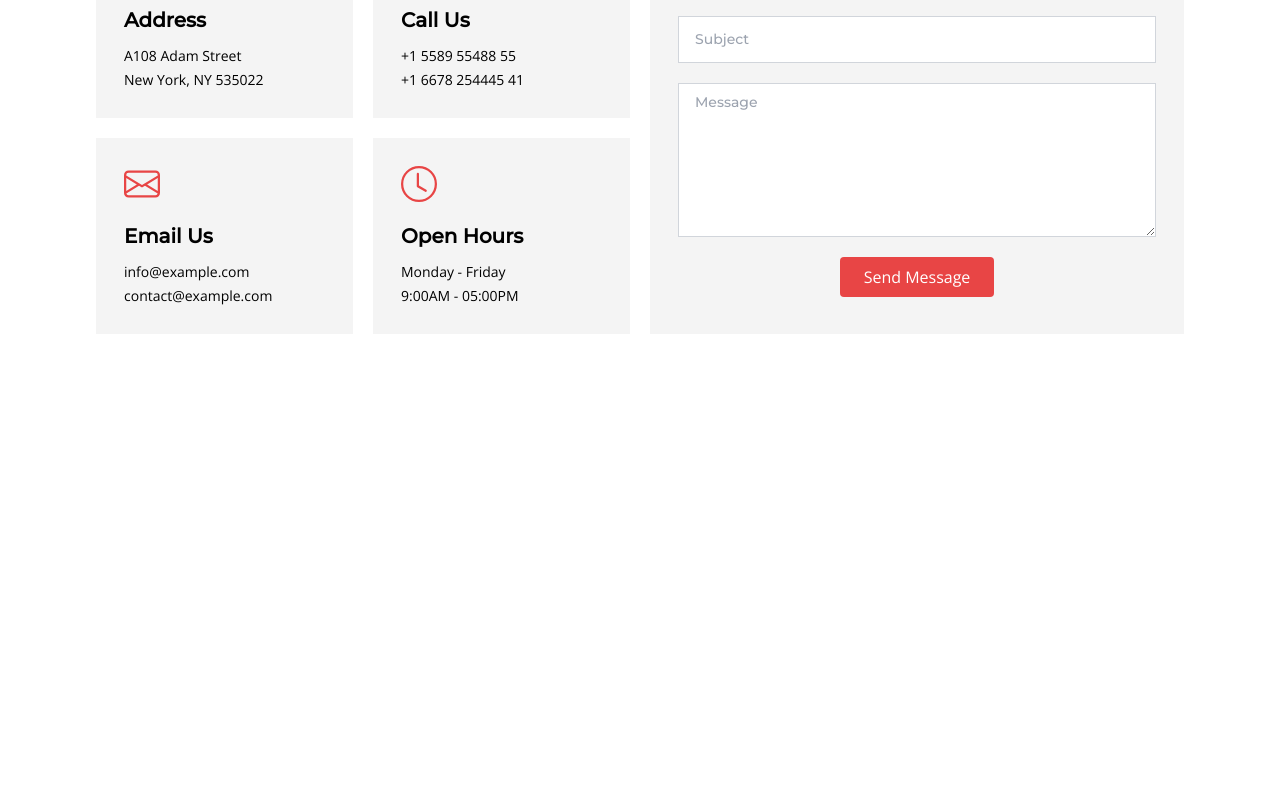
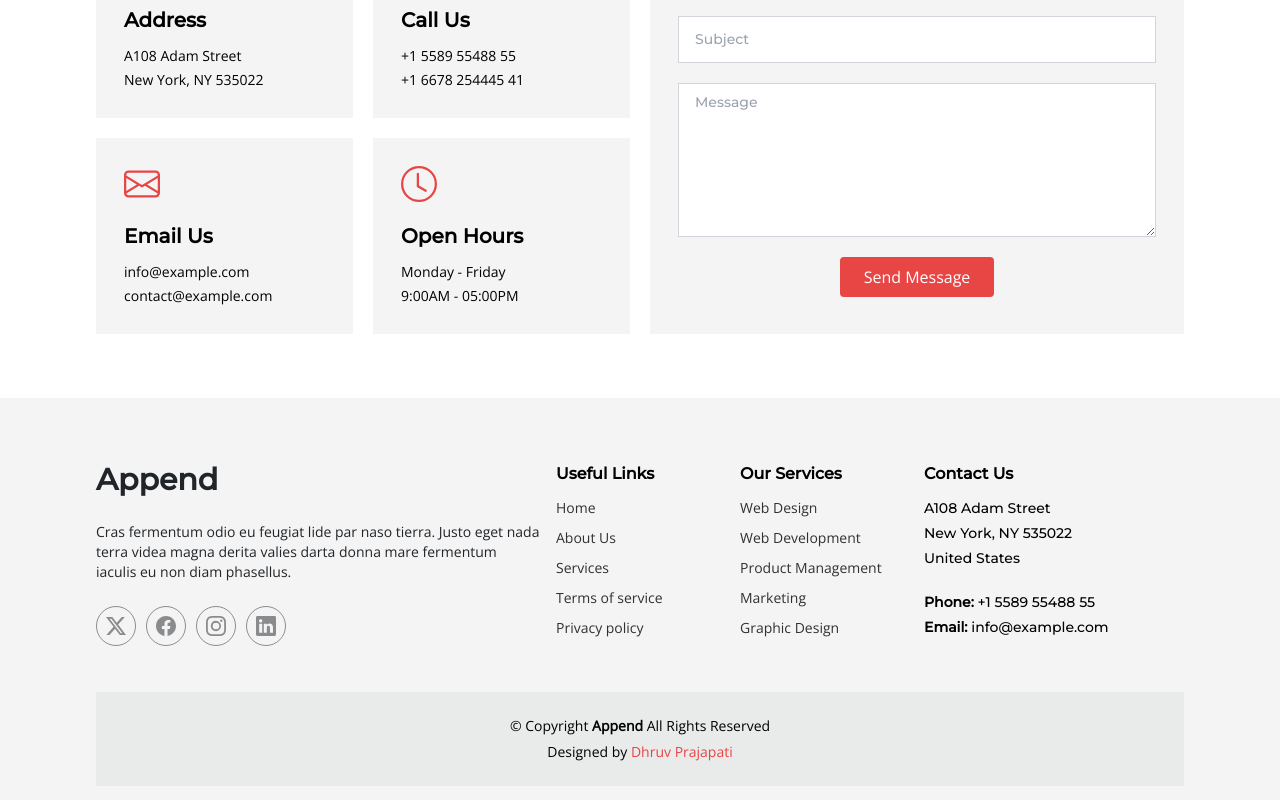
Before and after one commit to dhruv-p-prajapati/append-clone-react-tailwind, a React (Vite) app: page / in a window 1280 px wide. Shown: the part 7268-8068 px from the top of the page. Before the commit the page ends 7666 px from the top, so only its background shows below. Built offline with nearby package versions, Linux system fonts and the light colour scheme.

Commit message:
[FEAT]: add footer section

```diff
--- a/src/App.tsx
+++ b/src/App.tsx
@@ -11,6 +11,7 @@ import TeamPage from "./pages/Team/TeamPage";
 import CtaPage from "./pages/Cta/CtaPage";
 import ContactUsPage from "./pages/ContactUs/ContactUsPage";
 import TestimonialsPage from "./pages/Testimonials/TestimonialsPage";
+import Footer from "./components/Footer";
 
 const App = () => {
   return (
@@ -28,6 +29,7 @@ const App = () => {
       <CtaPage />
       <TestimonialsPage />
       <ContactUsPage />
+      <Footer />
     </div>
   );
 };
--- /dev/null
+++ b/src/components/Footer.tsx
@@ -0,0 +1,121 @@
+import {
+  BsFacebook,
+  BsInstagram,
+  BsLinkedin,
+  BsTwitterX,
+} from "react-icons/bs";
+import { Link } from "react-router-dom";
+
+const UsefulLinkItems: string[] = [
+  "Home",
+  "About Us",
+  "Services",
+  "Terms of service",
+  "Privacy policy",
+];
+
+const OurServicesItems: string[] = [
+  "Web Design",
+  "Web Development",
+  "Product Management",
+  "Marketing",
+  "Graphic Design",
+];
+
+const Footer = () => {
+  return (
+    <div className="bg-aboutBg py-16">
+      <div className="flex flex-col gap-5 justify-center items-center w-[95vw] sm:w-[70vw] lg:w-[85vw] mx-auto">
+        <div className="grid grid-cols-12 gap-4 justify-between items-start">
+          {/* Content */}
+          <div className="col-span-12 lg:col-span-5">
+            <h3 className="mb-6 text-default text-3xl font-bold">Append</h3>
+            <p className="text-sm text-default font-normal font-opensans">
+              Cras fermentum odio eu feugiat lide par naso tierra. Justo eget
+              nada terra videa magna derita valies darta donna mare fermentum
+              iaculis eu non diam phasellus.
+            </p>
+            <div className="flex gap-[10px] justify-start items-center mt-6">
+              <Link to="#">
+                <i className="flex justify-center items-center text-default border border-default opacity-50 w-[40px] h-[40px] rounded-full duration-150 hover:text-accent hover:opacity-100 hover:border-accent">
+                  <BsTwitterX className="text-xl" />
+                </i>
+              </Link>
+              <Link to="#">
+                <i className="flex justify-center items-center text-default border border-default opacity-50 w-[40px] h-[40px] rounded-full duration-150 hover:text-accent hover:opacity-100 hover:border-accent">
+                  <BsFacebook className="text-xl" />
+                </i>
+              </Link>
+              <Link to="#">
+                <i className="flex justify-center items-center text-default border border-default opacity-50 w-[40px] h-[40px] rounded-full duration-150 hover:text-accent hover:opacity-100 hover:border-accent">
+                  <BsInstagram className="text-xl" />
+                </i>
+              </Link>
+              <Link to="#">
+                <i className="flex justify-center items-center text-default border border-default opacity-50 w-[40px] h-[40px] rounded-full duration-150 hover:text-accent hover:opacity-100 hover:border-accent">
+                  <BsLinkedin className="text-xl" />
+                </i>
+              </Link>
+            </div>
+          </div>
+
+          {/* Useful Links */}
+          <div className="col-span-6 lg:col-span-2">
+            <h4 className="font-bold pb-3">Useful Links</h4>
+            <ul>
+              {UsefulLinkItems.map((usefulLinkItem) => (
+                <li
+                  key={usefulLinkItem}
+                  className="pb-[10px] text-sm font-opensans opacity-80"
+                >
+                  {usefulLinkItem}
+                </li>
+              ))}
+            </ul>
+          </div>
+
+          {/* Our Services */}
+          <div className="col-span-6 lg:col-span-2">
+            <h4 className="font-bold pb-3">Our Services</h4>
+            <ul>
+              {OurServicesItems.map((ourServicesItem) => (
+                <li
+                  key={ourServicesItem}
+                  className="pb-[10px] text-sm font-opensans opacity-80"
+                >
+                  {ourServicesItem}
+                </li>
+              ))}
+            </ul>
+          </div>
+
+          {/* Contact Us */}
+          <div className="col-span-12 lg:col-span-3 text-sm">
+            <h4 className="font-bold text-base pb-3">Contact Us</h4>
+            <p className="mb-[5px]">A108 Adam Street</p>
+            <p className="mb-[5px]">New York, NY 535022</p>
+            <p className="mb-[5px]">United States</p>
+            <p className="mt-6 mb-[5px]">
+              <strong>Phone: </strong> <span>+1 5589 55488 55</span>
+            </p>
+            <p>
+              <strong>Email: </strong> <span>info@example.com</span>
+            </p>
+          </div>
+        </div>
+
+        <div className="py-6 bg-default bg-opacity-5 w-full mt-6 flex justify-center items-center flex-col font-opensans text-sm">
+          <p>
+            &#169; <span>Copyright</span> <strong>Append</strong>{" "}
+            <span>All Rights Reserved</span>
+          </p>
+          <p className="mt-[6px]">
+            Designed by <span className="text-accent">Dhruv Prajapati</span>
+          </p>
+        </div>
+      </div>
+    </div>
+  );
+};
+
+export default Footer;
--- a/src/index.css
+++ b/src/index.css
@@ -22,6 +22,9 @@
   margin-right: auto;
 }
 
+.react-multi-carousel-dot-list {
+  margin-bottom: 20px;
+}
 
 @media screen and (max-width: 768px) {
   .container {
```
